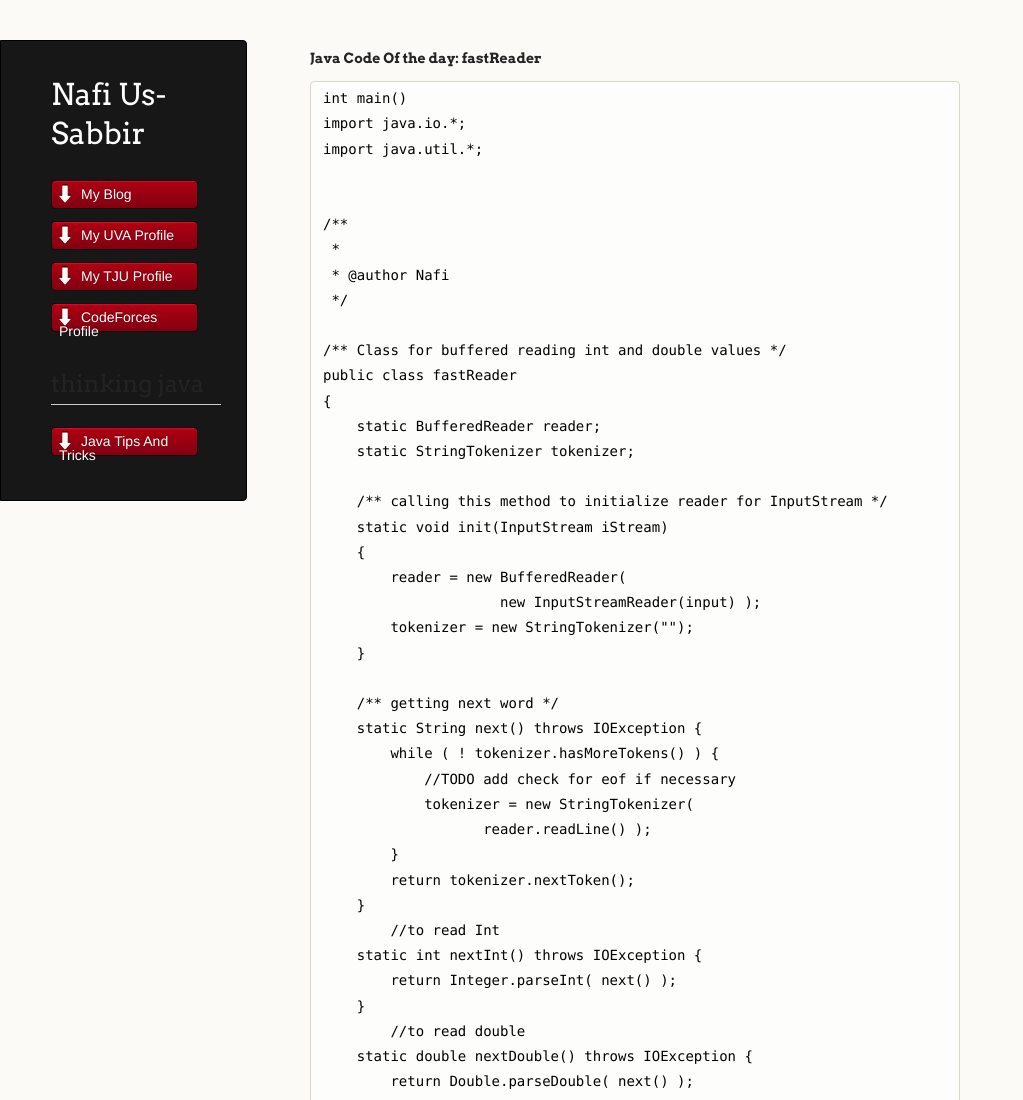
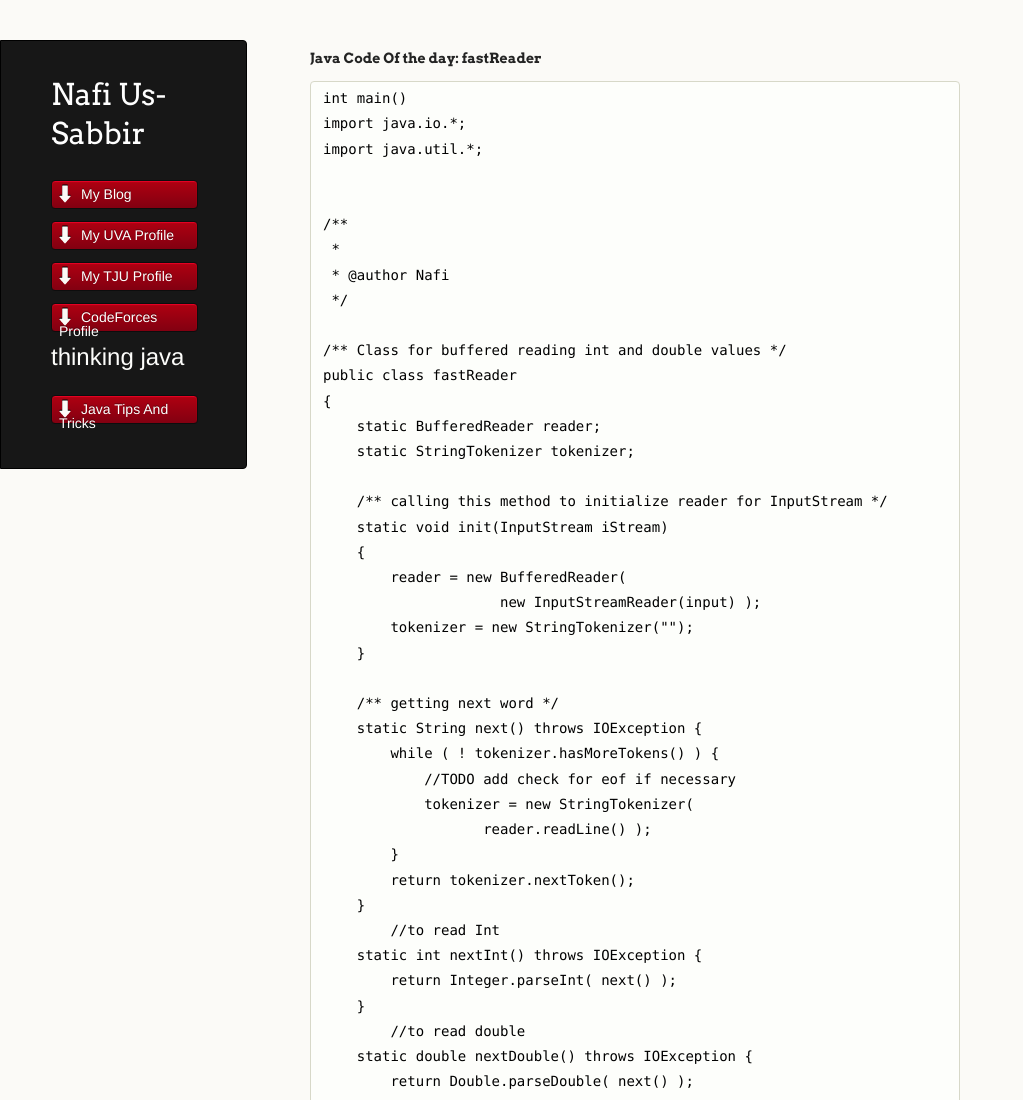
Before and after one commit to NafiCS12/My-WebPage, a plain HTML site: page index.html in a window 1280 px wide. Shown: the top 1100 px of the page, without its empty margins (0-1023 px from the left). Drawn offline with Linux system fonts and the light colour scheme.

Commit message:
Update index.html

```diff
--- a/index.html
+++ b/index.html
@@ -29,9 +29,8 @@
 
 
 
-        <h2 class="header"> thinking java </h2>
-        <p class="header"></p>
 
+        <p><font size="5">thinking java</font> </p>
           <li class="download"><a class="buttons" href="http://thenafi36.wordpress.com/">Java Tips And Tricks</a></li>
  </ul>
 
```
